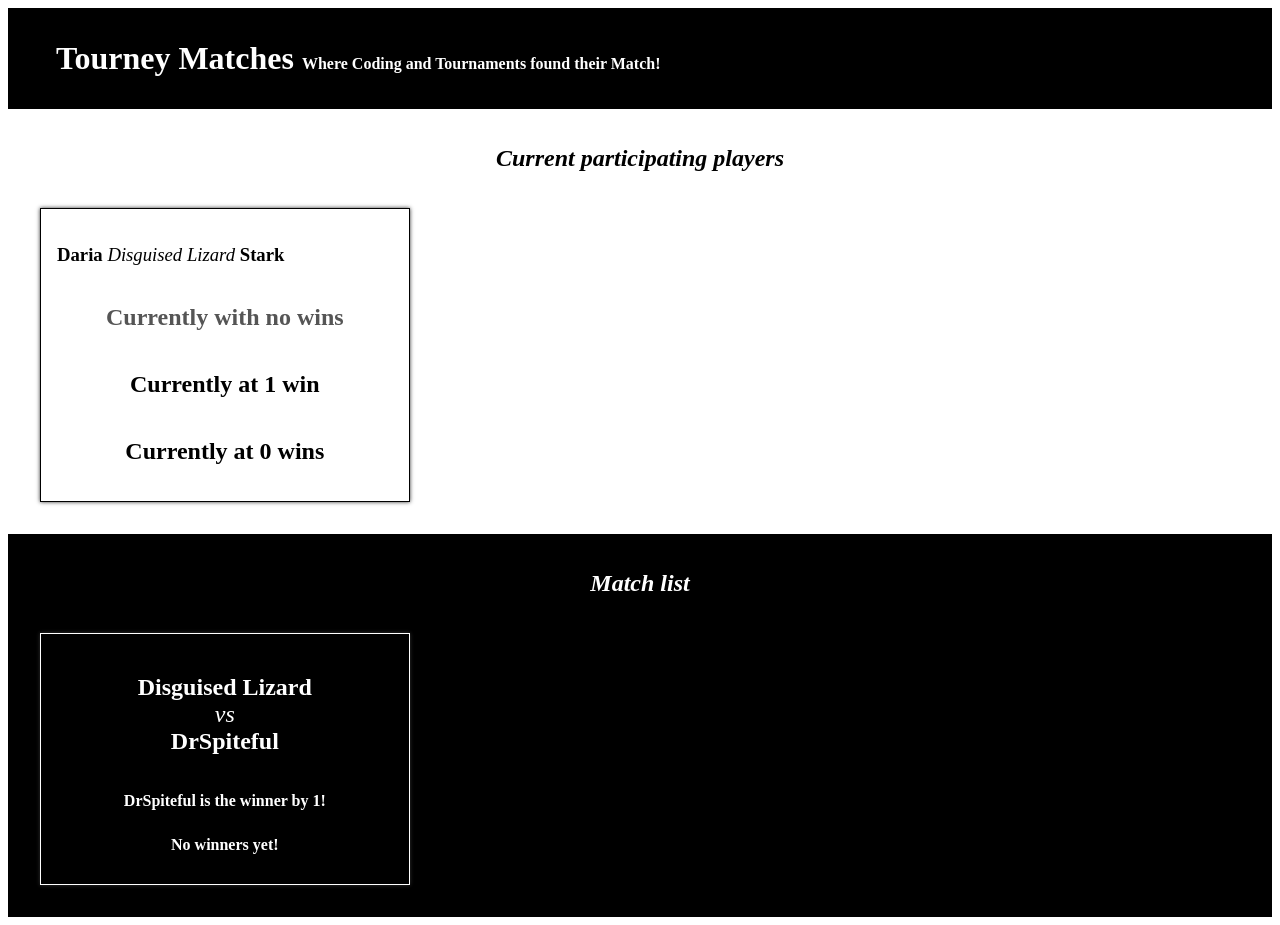
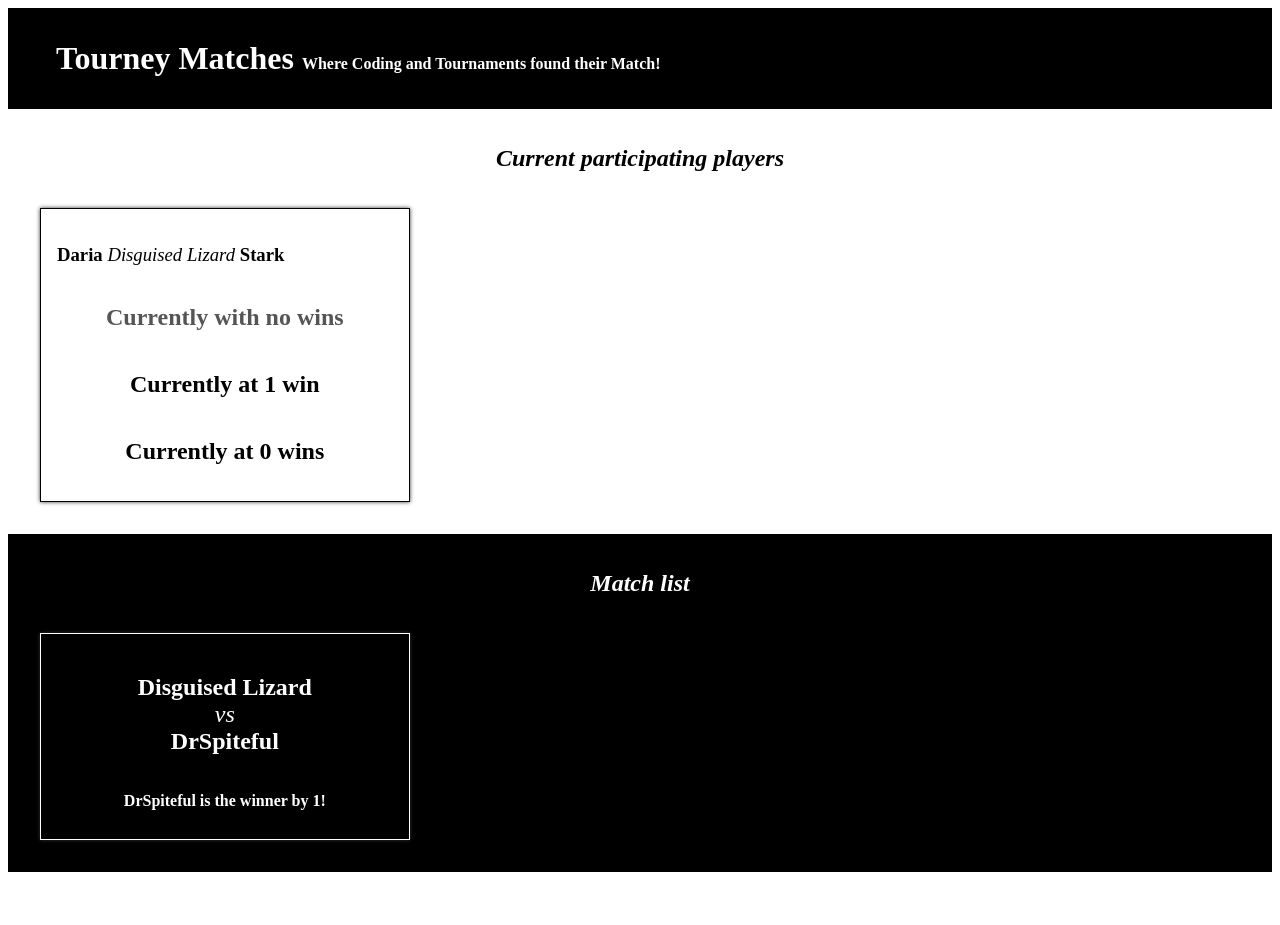
Before and after one commit to Klobsinger/tourneyMatches, a React (Create React App) app: page / in a window 1280 px wide. After the commit the page ends 880 px from the top, so only its background shows below. Built offline with nearby package versions, Linux system fonts and the light colour scheme.

Commit message:
Feature: Match.js add conditional rendering of html based on wins

```diff
--- a/src/components/Match.js
+++ b/src/components/Match.js
@@ -4,10 +4,11 @@ function Match (props) {
     <h1>
       {props.players[0]} <span>vs</span> {props.players[1]}
       </h1>
-    {/* To be shown when there is a winner */}
+      {props.winner ? (
     <h2>{props.winner} is the winner by {props.scoreDifference}!</h2>
-    {/* To be shown when there is no winner */}
+      ) : (
     <h2>No winners yet!</h2>
+      )}
   </article>
   );
 }
```
